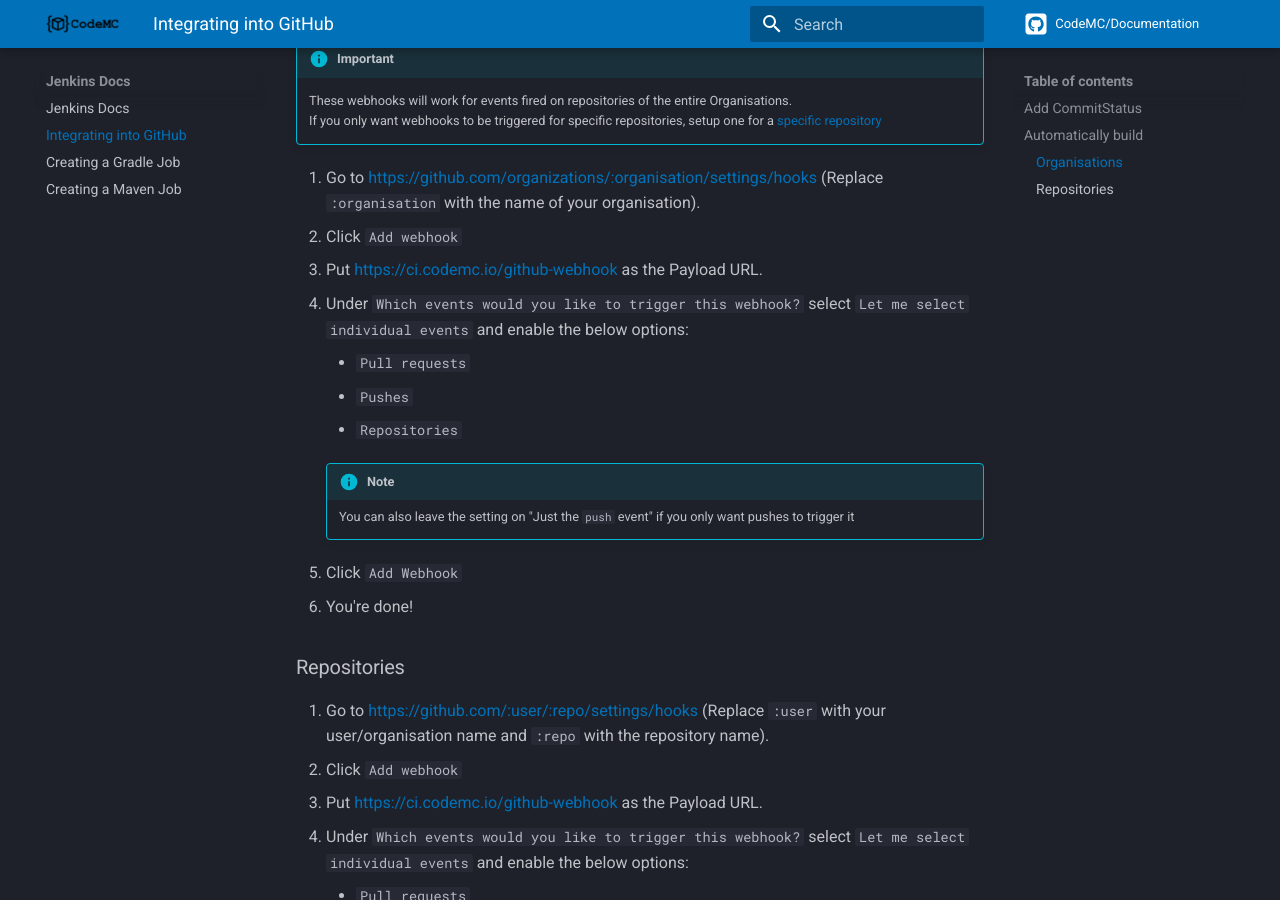
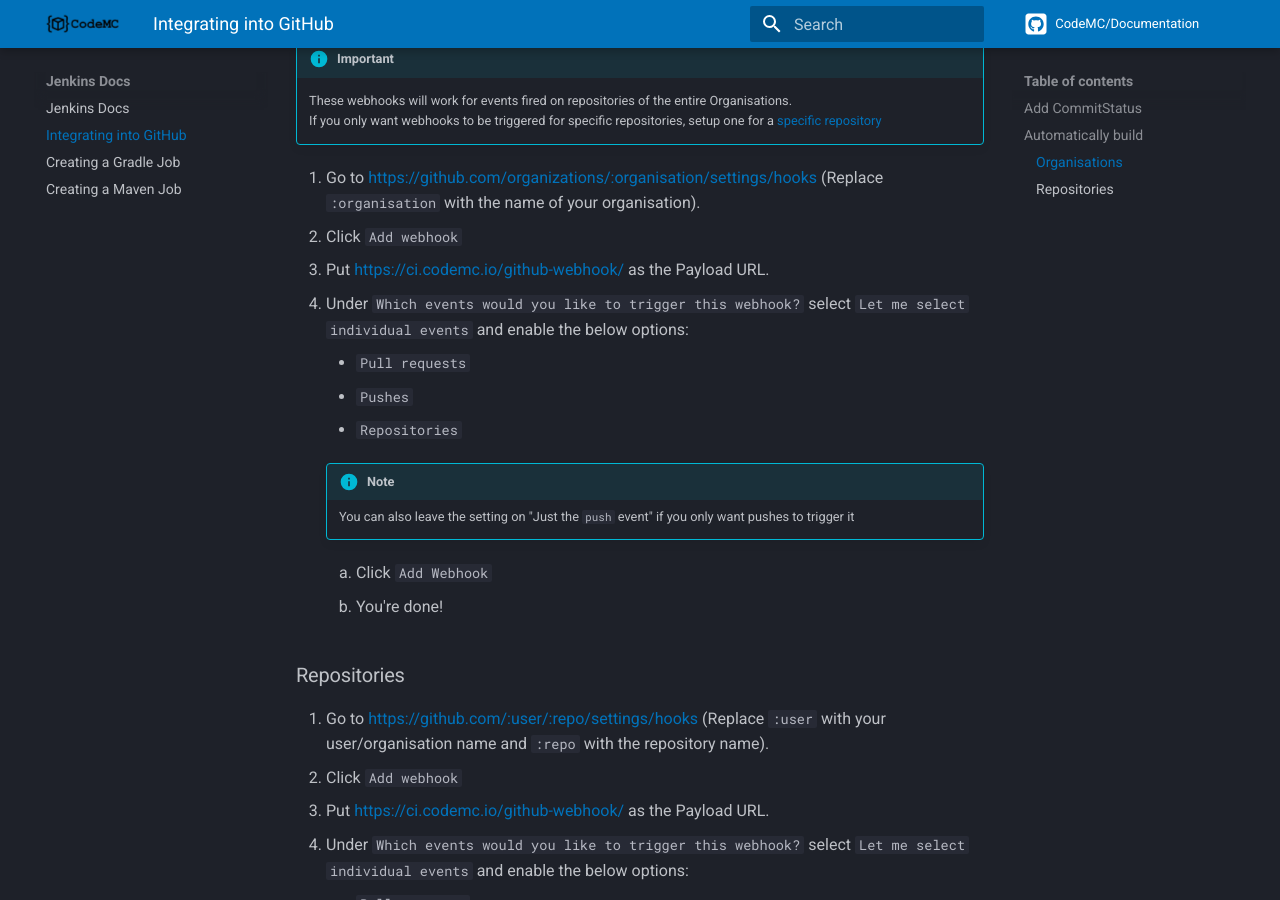
Before and after one commit to CodeMC/Documentation, an MkDocs documentation site: the page built from docs/jenkins/github-integration.md, in a window 1280 px wide and 900 px high, scrolled down 1101 px. Built offline with MkDocs 1.6.1 and Material for MkDocs 9.7.7, drawn with Linux system fonts in a browser that asks for light colours; comment, search, counter and statistics services are not loaded.

```diff
--- a/docs/jenkins/github-integration.md
+++ b/docs/jenkins/github-integration.md
@@ -30,11 +30,12 @@ When you want CodeMC to automatically build artefacts once you push commits to y
 
 1. Go to https://github.com/organizations/:organisation/settings/hooks (Replace `:organisation` with the name of your organisation).
 2. Click `Add webhook`
-3. Put https://ci.codemc.io/github-webhook as the Payload URL.
+3. Put https://ci.codemc.io/github-webhook/ as the Payload URL.
 4. Under `Which events would you like to trigger this webhook?` select `Let me select individual events` and enable the below options:
     - `Pull requests`
     - `Pushes`
     - `Repositories`
+
     !!! info "Note"
         You can also leave the setting on "Just the `push` event" if you only want pushes to trigger it
 5. Click `Add Webhook`
@@ -44,11 +45,12 @@ When you want CodeMC to automatically build artefacts once you push commits to y
 
 1. Go to https://github.com/:user/:repo/settings/hooks (Replace `:user` with your user/organisation name and `:repo` with the repository name).
 2. Click `Add webhook`
-3. Put https://ci.codemc.io/github-webhook as the Payload URL.
+3. Put https://ci.codemc.io/github-webhook/ as the Payload URL.
 4. Under `Which events would you like to trigger this webhook?` select `Let me select individual events` and enable the below options:
     - `Pull requests`
     - `Pushes`
     - `Repositories`
+
     !!! info "Note"
         You can also leave the setting on "Just the `push` event" if you only want pushes to trigger it
 5. Click `Add Webhook`
```
